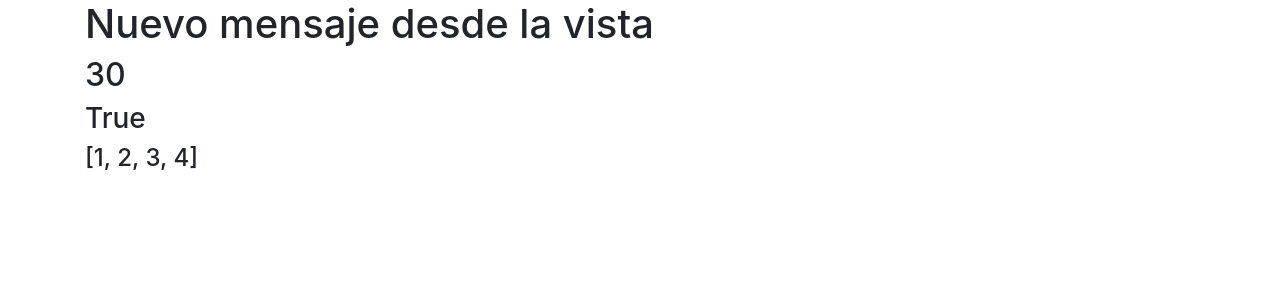
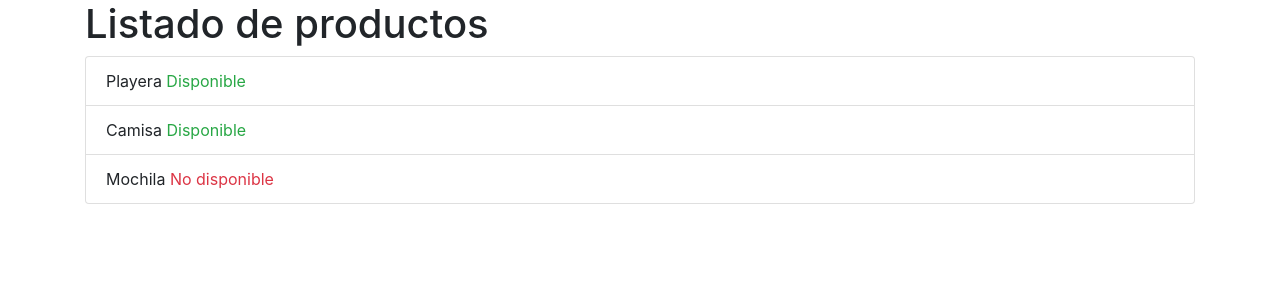
Before and after one commit to Blackstar84/facilito_store, a Django app: page / in a window 1280 px wide. Shown: the top 300 px of the page. Run offline with Django 3.2, Linux system fonts and the light colour scheme.

Commit message:
se agrega hasta la clase de CICLOS y CONDICIONALES

```diff
--- a/facilito_store/templates/index.html
+++ b/facilito_store/templates/index.html
@@ -11,9 +11,22 @@
         <div class="row">
             <div class="col">
                 <h1>{{ message }}</h1>
-                <h2>{{ suma }}</h2>
-                <h3>{{ booleano }}</h3>
-                <h4>{{ lista }}</h4>
+                <ul class="list-group">
+                    {% for product in products %}
+                        <li class="list-group-item">
+                            {{ product.title }}
+                           <!--- Este es un comentario HTML -->
+                            {# Este es un comentario de Django #}
+                                {% if product.stock %}
+                                    <span class="text-success">Disponible</span>
+                                {% else %}
+                                    <span class="text-danger">No disponible</span>
+                                {% endif %}
+
+                        </li>
+
+                    {% endfor %}
+                </ul>
             </div>
         </div>
     </div>
--- a/facilito_store/views.py
+++ b/facilito_store/views.py
@@ -5,9 +5,11 @@ from django.shortcuts import render
 def index(request):
     # return HttpResponse('Hola mundo!')
     return render(request, 'index.html' , {
-        'message': 'Nuevo mensaje desde la vista',
-        'suma': 10 + 20,
-        'booleano': True,
-        'lista': [1,2,3,4],
-        'title': 'Título'
+        'message': 'Listado de productos',
+        'title': 'Productos',
+        'products': [
+            {'title' : 'Playera', 'price': 5, 'stock': True}, # producto
+            {'title' : 'Camisa', 'price': 7, 'stock': True},
+            {'title' : 'Mochila', 'price': 20, 'stock': False},
+        ]
     })
```
